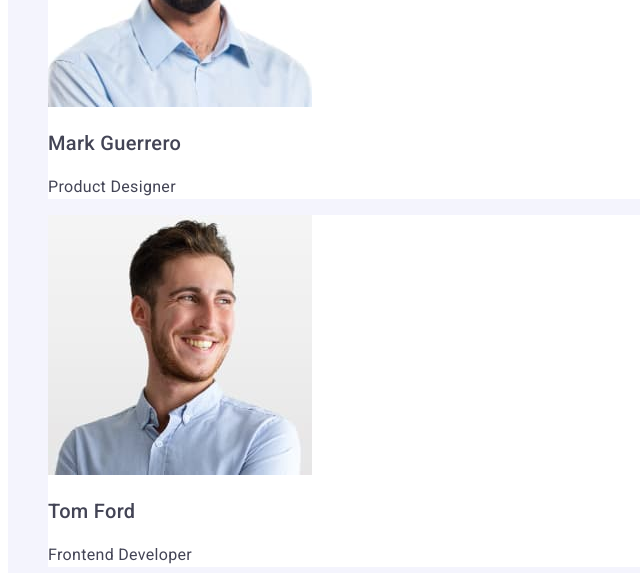
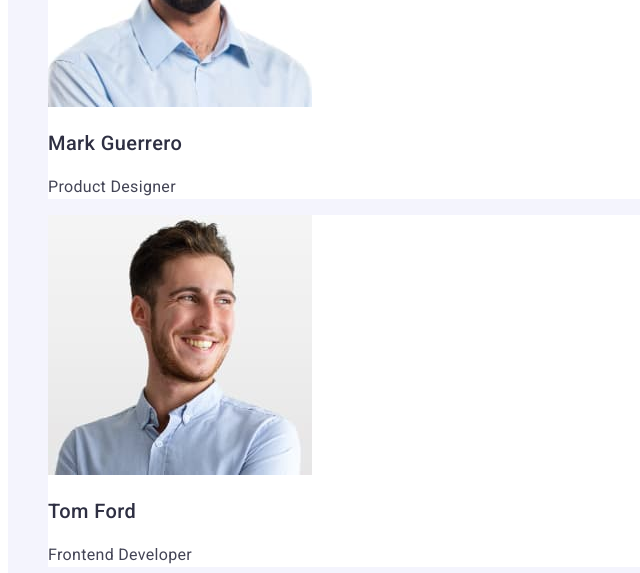
Before and after one commit to 14051978/goit-markup-hw-2, a plain HTML site: page index.html in a window 1280 px wide. Shown: the part 1980-2553 px from the top of the page, 0-640 px from the left. Drawn offline with Linux system fonts and the light colour scheme.

Commit message:
Update styles.css

```diff
--- a/css/styles.css
+++ b/css/styles.css
@@ -163,9 +163,11 @@ address {
 }
 
 .team-name{
+    color: var(--text-color);
     font-weight: 500;
     font-size: 20px;
     line-height: 1.2;
+    letter-spacing: 0.02em;
 
 }
 .duty{
```
